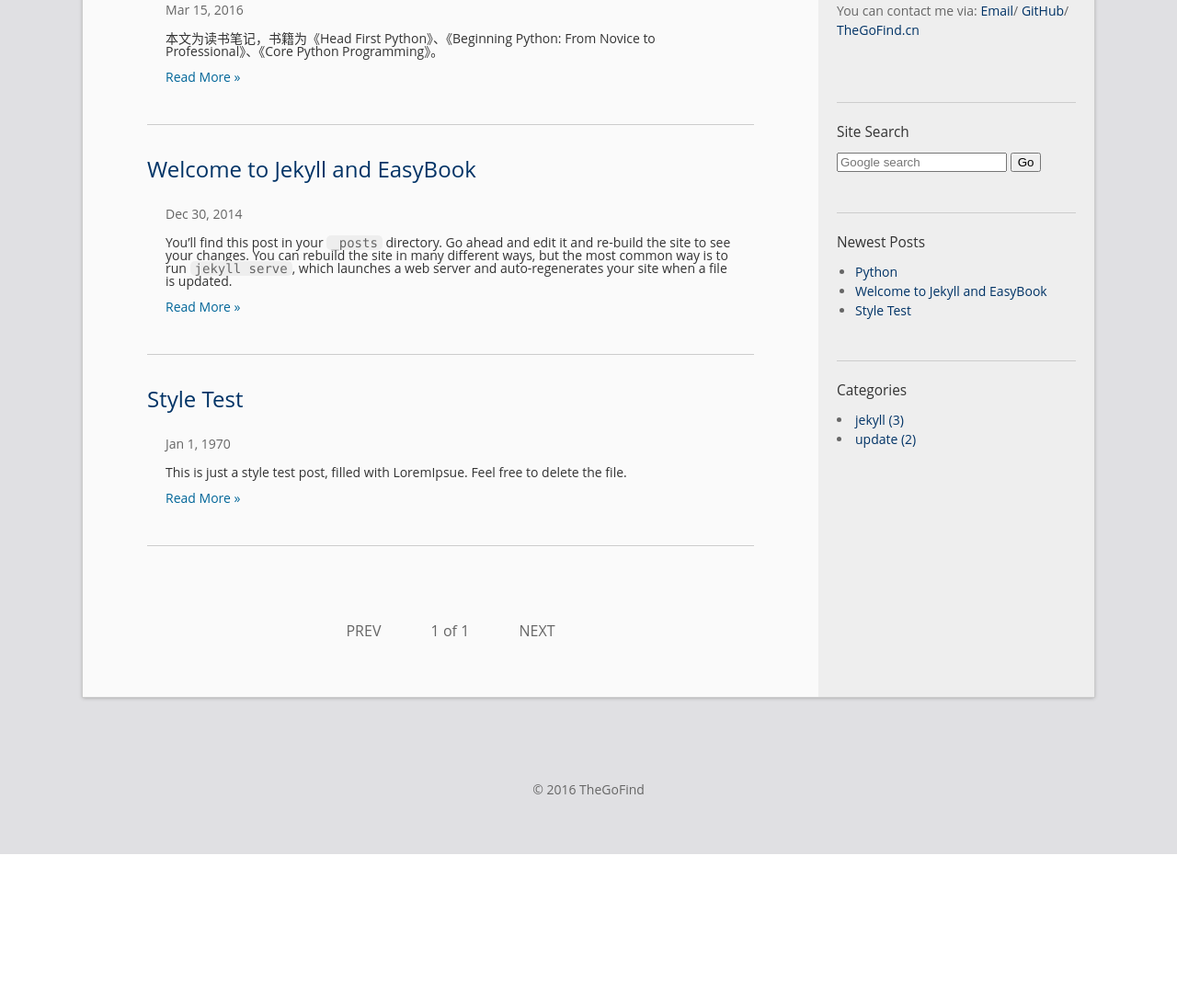
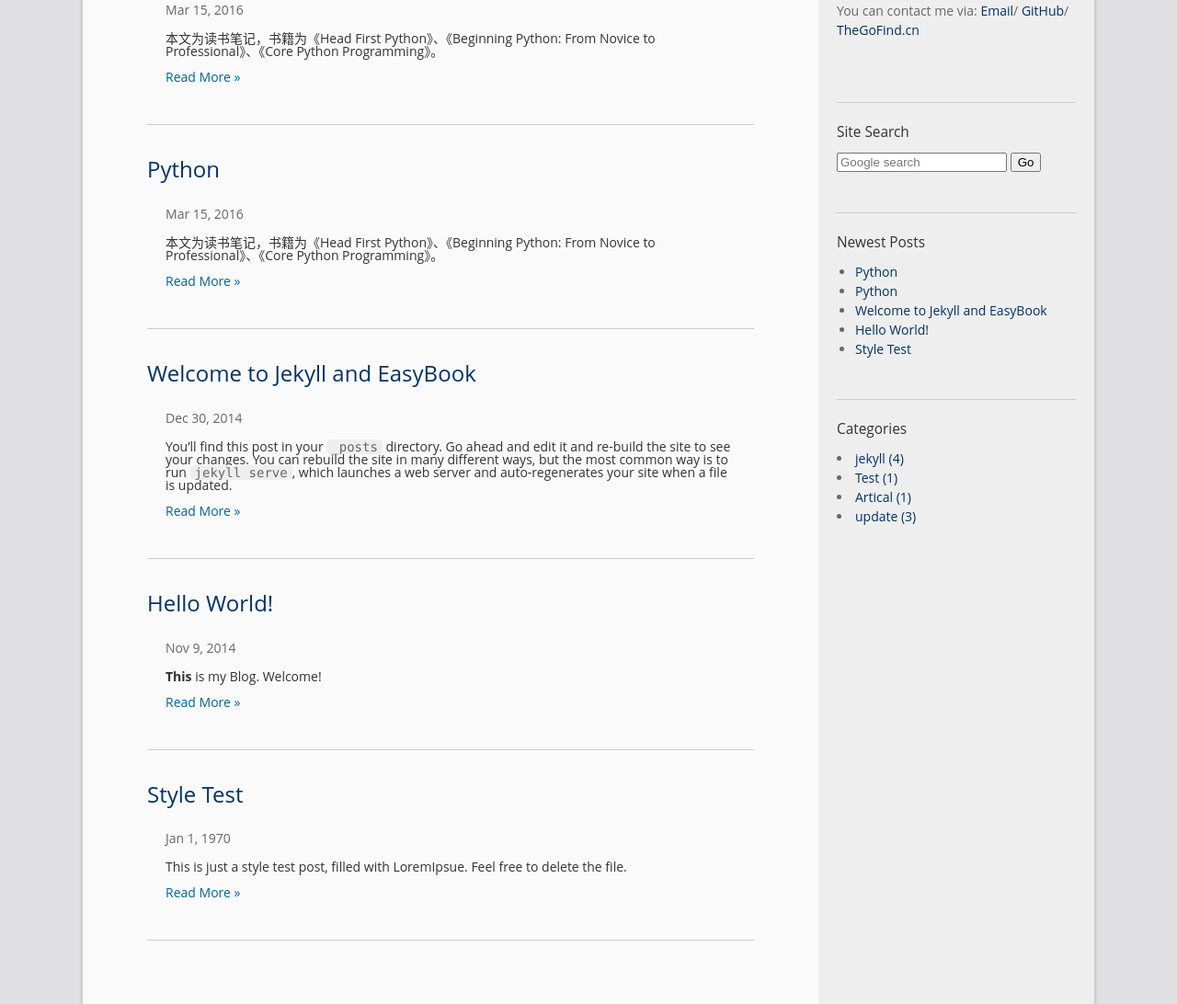
Before and after one commit to thegofind/thegofind.github.io, a Jekyll site: the page built from index.html, in a window 1280 px wide and 1400 px high, cut to the strip 308-1400 px from the top of the window. Shown: the whole strip at 92% size. Built offline with Jekyll 4.4.1, drawn with Linux system fonts in a browser that asks for light colours; Markdown is read by kramdown in place of the engine named in the settings; the list of posts is cut into pages by our own code.

Commit message:
new article

````diff
--- a/_config.yml
+++ b/_config.yml
@@ -31,7 +31,7 @@ paginate: 5
 paginate_path: "page:num"
 
 highlighter: rouge
-markdown: Cmd-Markdown
+markdown: kramdown
 
 kramdown:
   input: GFM
--- /dev/null
+++ b/_posts/2014-11-09-hello-world.md
@@ -0,0 +1,9 @@
+---
+layout: post
+title: Hello World!
+categories: [Test, Artical]
+tags: [hello, world]
+fullview: true
+---
+
+**This** is my Blog. Welcome!
--- /dev/null
+++ b/_posts/2016-03-15-python.md
@@ -0,0 +1,57 @@
+---
+layout: post
+title:  "Python"
+date:   2016-03-15 12:30:13
+categories: jekyll update
+permalink: /archivers/python
+---
+
+本文为读书笔记，书籍为《Head First Python》、《Beginning Python: From Novice to Professional》、《Core Python Programming》。
+
+BIF built-in functions
+dir(__builtins__)
+help(input)  help(list)
+isinstance()
+nested_item
+
+python 3 默认递归深度不能超过100个，这意味着很多个“列表中的列表中的列表中的···”，如果你希望嵌套更深，还可以更改这个深度上限。
+
+
+## 列表List
+list是一个可变的有序表，其中可以存储任意类型的数据（包括混合类型），可称之为‘打了激素的数组’。
+
+cast = ['cleese','palin','jones','idle']
+
+- [x] 长度
+```python
+    len(cast)
+```
+- [x] 取值/修改
+```python
+    cast[1]
+    cast[-1]
+    cast[1] = 'chapman'
+```
+- [x] 插入
+```python
+    cast.append('gilliam')
+    cast.insert(0,'chapman')
+    cast.extend(['gilliam','chapman']) //添加另一个列表
+```
+- [x] 删除
+```python
+    cast.pop()      //会返回被删除的对象
+    cast.pop(1)
+    cast.remove('chapman')
+```
+- [x] 数据类型
+```python
+    h = ['Apple', 123, True]
+    n = ['python', 'java', ['asp', 'php'], 'scheme']  //长度为4，取'php'用n[2][1]
+```
+- [x] 列表循环
+```python
+fav_movies = ['the holy grail','the life of brian']
+    for each_flick in fav_movers:
+        print(each_flick)
+```
````
